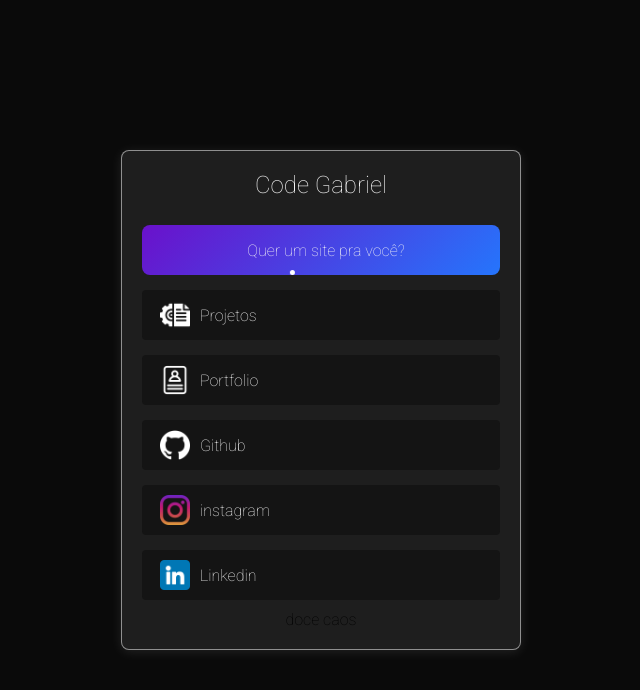
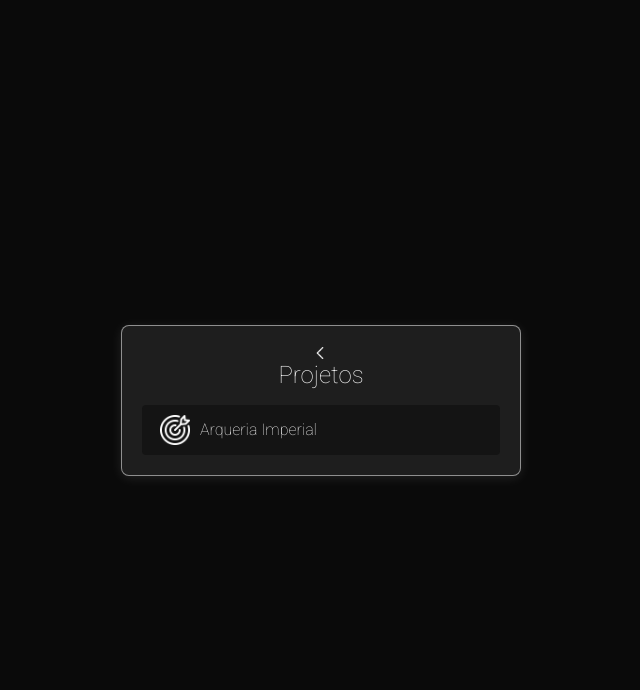
Before and after one commit to docecaos/portfolio-code-gabriel, a plain HTML site: page index.html in a window 1280 px wide. Both pictures are taken after a click on the button "Projetos". Shown: the whole page, without its empty margins (319-959 px from the left). Drawn offline with Linux system fonts and the light colour scheme.

Commit message:
backProjectBnt

```diff
--- a/index.html
+++ b/index.html
@@ -7,21 +7,27 @@
     <title>Code Gabriel</title>
 
     <link rel="shortcut icon" href="assets/coding.png" type="image/x-icon">
-    <link rel="stylesheet" href="style.css">
+    <link rel="stylesheet" href="style.css?v=1.0">
+    <!-- por algum motivo tive que colocar a versão pra pegar na hostinger -->
+
+    <script src="script.js"></script>
 </head>
 
 <body>
-    <section id="hub-container">
-        <div id="hub">
+    <section id="hub-container" class="box">
+        <div class="box-container">
+
+
             <span class="hub-title">Code Gabriel</span>
 
             <div class="hub-bnt-container">
 
-                <button class="hub-bnt callToAction" onclick="window.alert('Ainda estou fazendo essa page...')"><span>Quer um site pra você?</span></button>
+                <button class="callToAction hub-bnt"
+                    onclick="window.alert('Ainda estou fazendo essa page...')"><span>Quer um site pra
+                        você?</span></button>
 
 
-                <button class="hub-bnt" onclick="window.alert('Ainda estou fazendo essa page...')"><img
-                        src="assets/project.png" alt="Portfolio"
+                <button class="hub-bnt" onclick="openProjects()"><img src="assets/project.png" alt="Portfolio"
                         class="hub-bnt-img invert"><span>Projetos</span></button>
 
 
@@ -49,6 +55,28 @@
             <a href="https://www.instagram.com/docecaos__/" id="dc-link">doce caos</a>
         </div>
     </section>
+
+    <section id="project-container" class="box">
+        <div class="box-container" id="project-box">
+
+            <button id="backToHub-project" onclick="closeProjects()">
+                <img src="assets/back.png" alt="voltar">
+            </button>
+
+            <span class="hub-title">Projetos</span>
+
+            <div class="hub-bnt-container">
+
+                <a href="http://arqueriaimperial.com.br">
+                    <button class="hub-bnt"><img src="assets/target.png" alt="Arqueria"
+                            class="hub-bnt-img invert"><span>Arqueria Imperial</span></button>
+                </a>
+
+
+            </div>
+
+        </div>
+    </section>
 </body>
 
 </html>
--- /dev/null
+++ b/script.js
@@ -0,0 +1,38 @@
+function openProjects() {
+    const hubContainer = document.getElementById('hub-container');
+    const projectContainer = document.getElementById('project-container');
+
+    hubContainer.style.overflow = "hidden";
+    hubContainer.style.opacity = '0';
+    projectContainer.style.width = '100%';
+    projectContainer.style.height = 'auto';
+
+
+    setTimeout(() => {
+        hubContainer.style.display = 'none';
+        projectContainer.style.display = 'flex';
+    }, 75);
+
+    setTimeout(() => {
+        projectContainer.style.opacity = '1';
+    }, 150);
+}
+
+function closeProjects() {
+    const hubContainer = document.getElementById('hub-container');
+    const projectContainer = document.getElementById('project-container');
+
+    projectContainer.style.opacity = '0';
+
+    setTimeout(() => {
+        projectContainer.style.display = 'none';
+        hubContainer.style.display = 'flex';
+    }, 75);
+
+    setTimeout(() => {
+        hubContainer.style.overflow = "visible";
+        hubContainer.style.opacity = '1';
+        projectContainer.style.width = '0';
+        projectContainer.style.height = '0';
+    }, 150);
+}
--- a/style.css
+++ b/style.css
@@ -21,7 +21,7 @@ body {
     align-items: center;
 }
 
-#hub-container {
+.box {
     width: 100%;
     height: 100%;
     display: flex;
@@ -30,7 +30,7 @@ body {
     padding: 20px;
 }
 
-#hub {
+.box-container {
     width: min(90%, 400px);
     height: auto;
     min-height: 500px;
@@ -106,8 +106,6 @@ body {
     color: red;
 }
 
-
-
 .callToAction {
     position: relative;
     background: linear-gradient(135deg, #6a11cb, #2575fc);
@@ -118,7 +116,6 @@ body {
     font-weight: bold;
     border-radius: 8px;
     cursor: pointer;
-    overflow: hidden;
     justify-content: center;
 }
 
@@ -127,15 +124,14 @@ body {
     position: absolute;
     width: 5px;
     height: 5px;
-    background-color: rgba(255, 255, 255, 1);
+    background-color: rgba(255, 255, 255, 0.75);
     border-radius: 50%;
     top: 0;
     left: 0;
     animation: moveDot 5s infinite;
+    box-shadow: 0px 0px 6px white;
 }
 
-.callToAction span {
-}
 
 @keyframes moveDot {
     0%   { top: 0; left: 0; }
@@ -146,7 +142,48 @@ body {
 }
 
 
+#project-box {
+    display: flex;
+    overflow: hidden;
+    min-height: 0px;
+}
 
+#project-container {
+    display: none;
+    opacity: 0;
+}
+
+
+#backToHub-project {
+    display: flex;
+    justify-content: center;
+    align-items: center;
+    background: none;
+    border: none;
+    width: auto;
+    height: 15px;
+    overflow: hidden;
+    cursor: pointer;
+}
+
+#backToHub-project::after {
+    padding-left: 2.5px;
+    content: "Voltar";
+    color: white;
+    width: 0px;
+    transition: 0.25s ease-in-out;
+}
+
+#backToHub-project:hover::after {
+    width: 100%;
+}
+
+#backToHub-project img {
+    width: auto;
+    height: 80%;
+    object-fit: contain;
+    filter: invert();
+}
 
 
 @media (max-width: 768px) {
@@ -158,6 +195,11 @@ body {
 
     .hub-bnt {
         height: 45px;
+    }
+
+    #backToHub-project {
+        position: absolute;
+        transform: translateX(-400%);
     }
 }
 
```
Also changed, not shown: assets/back.png (added), assets/target.png (added).
